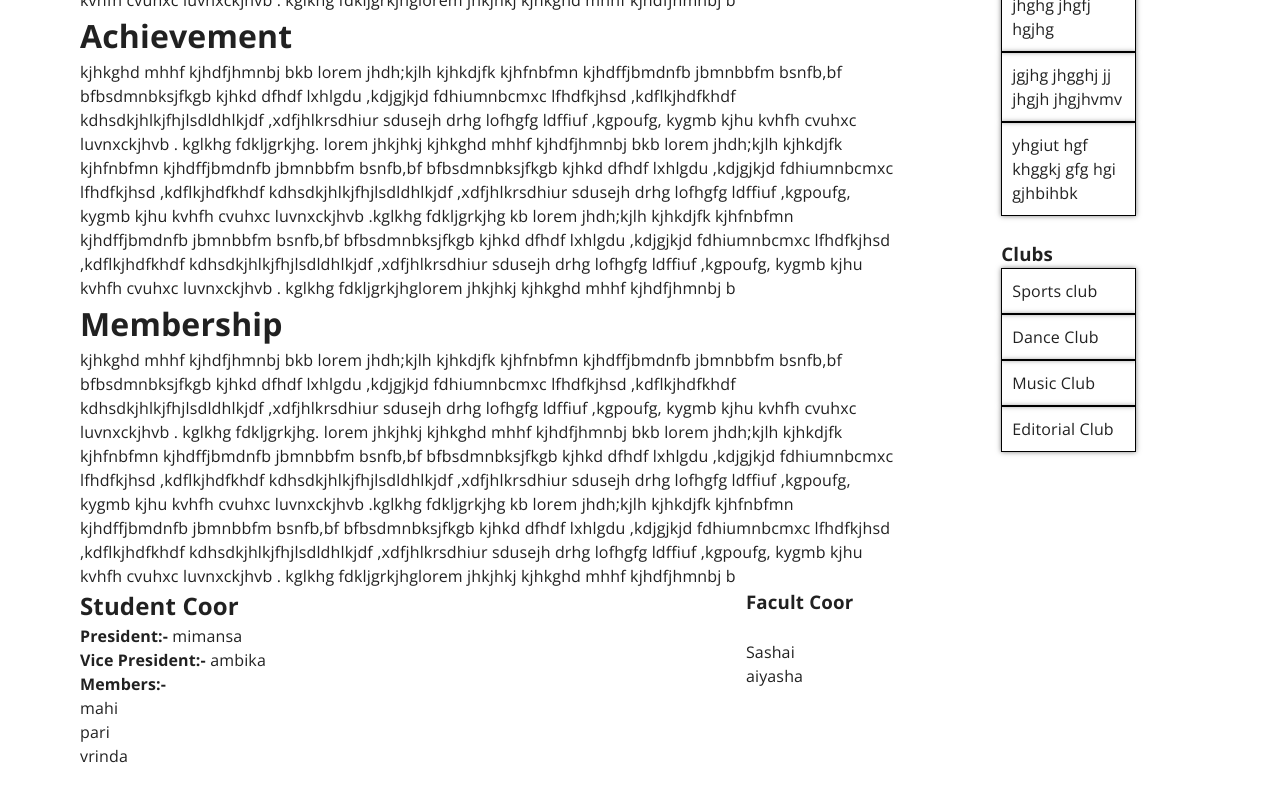
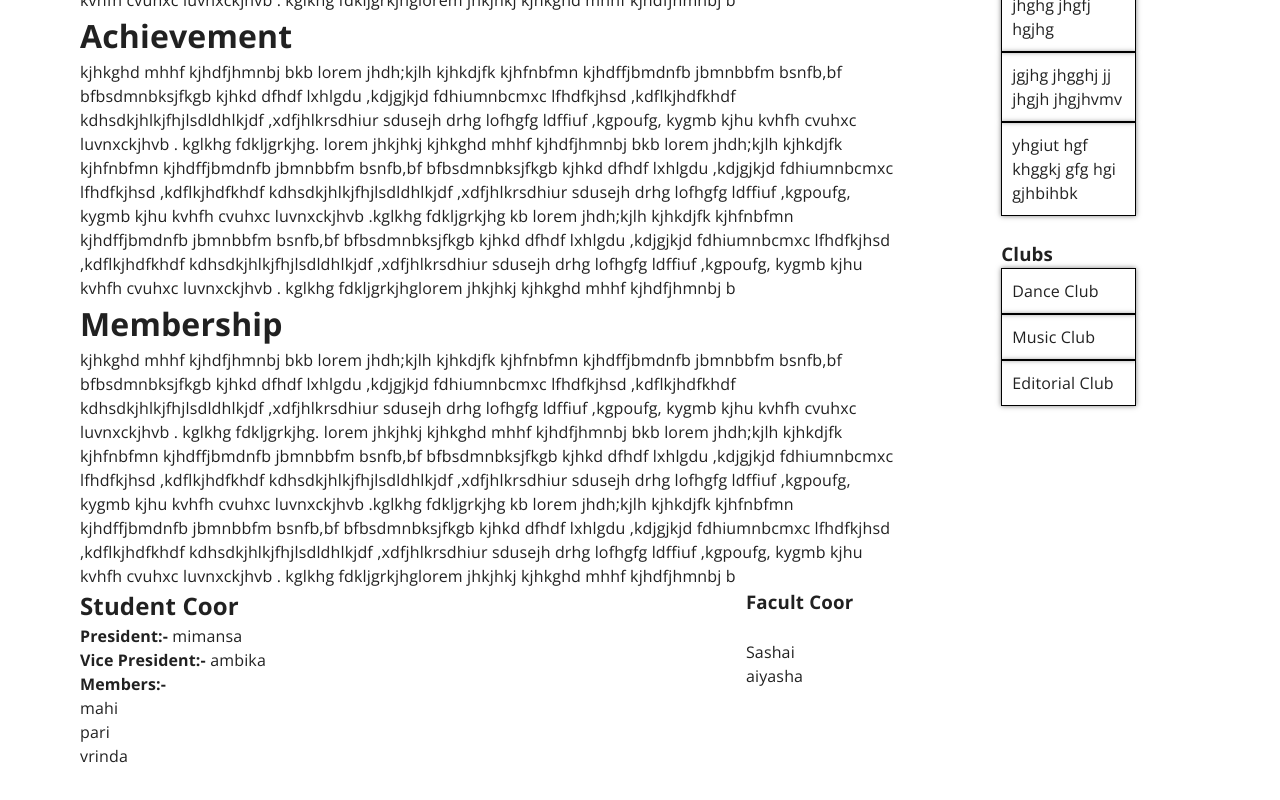
Before and after one commit to gaurbprajapati/Campus-post, a React (Create React App) app: page / in a window 1280 px wide. Shown: the part 4370-5170 px from the top of the page. Built offline with nearby package versions, Linux system fonts and the light colour scheme.

Commit message:
fixing club pages

```diff
--- a/src/club/Clubs.jsx
+++ b/src/club/Clubs.jsx
@@ -9,7 +9,7 @@ export const Clubs = ({prop}) => {
   const A=content.head[0];
   const B=content.head[1];
   const C=content.head[2];
-
+  const clubname  = intro.a
     return (
         <div className="main">
           <div className="image">
@@ -78,10 +78,21 @@ export const Clubs = ({prop}) => {
               <br/>
               <div className="clubs">
               <h3>Clubs</h3>
-                {
+                {/* {
                   Clubs.map(dataa=>(
                     <p className='row'>{dataa}</p>
                   ))
+                } */}
+
+
+                {
+                  Clubs.map((dataa,index)=>{
+                    if(dataa!==clubname){
+                      console.log(dataa!==clubname);
+                      return <p key={index} className='row'>{dataa}</p>
+
+                    }
+                  })
                 }
               </div>
             </div>
--- a/src/club/Sportsclub.jsx
+++ b/src/club/Sportsclub.jsx
@@ -24,7 +24,7 @@ export default function Sportsclub() {
       "jgjhg jhgghj jj jhgjh jhgjhvmv",
       "yhgiut hgf khggkj gfg hgi gjhbihbk",
     ],
-    Clubs: ["Sports club", "Dance Club", "Music Club", "Editorial Club"],
+    Clubs: ["Sports Club", "Dance Club", "Music Club", "Editorial Club"],
   };
   return (
     <>
```
